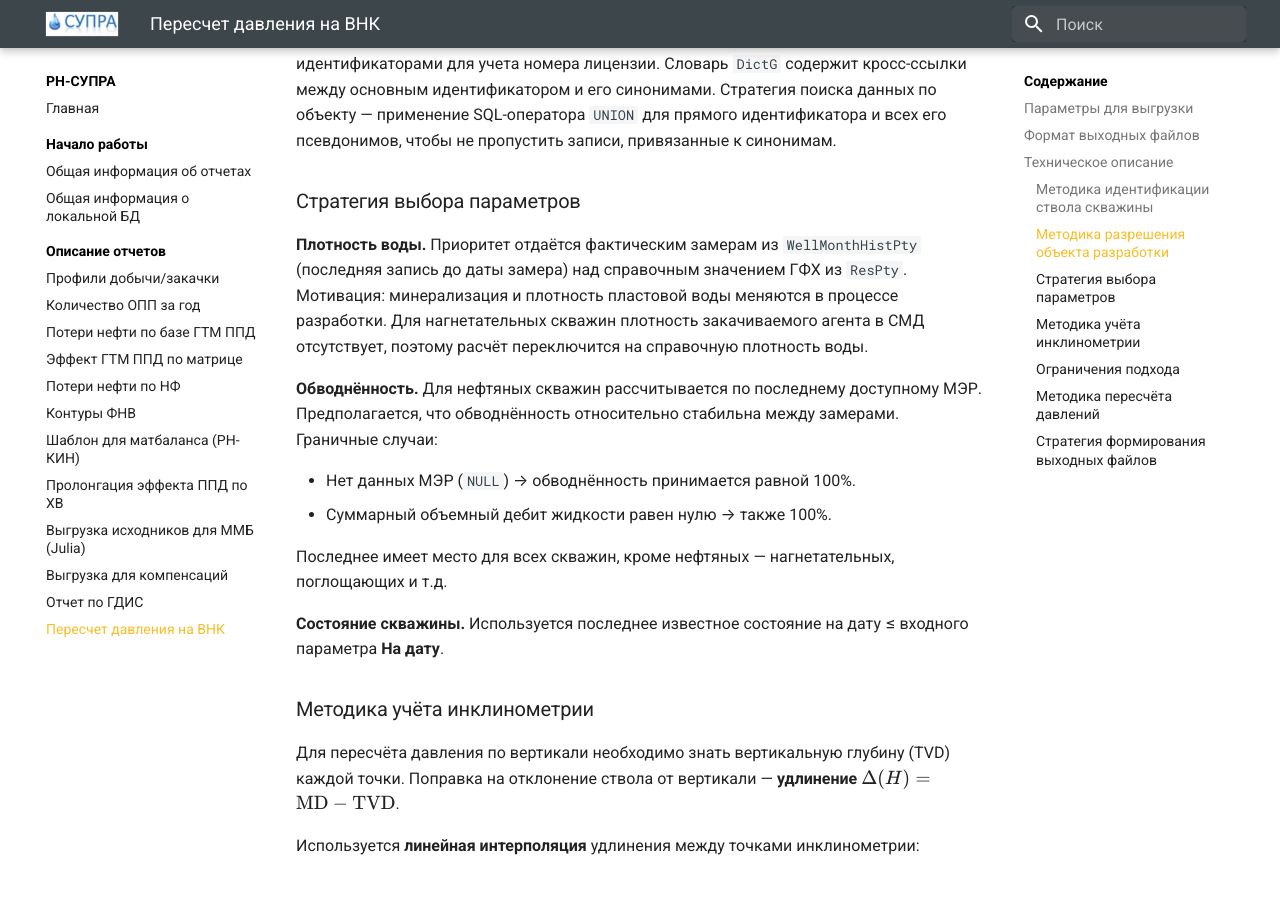
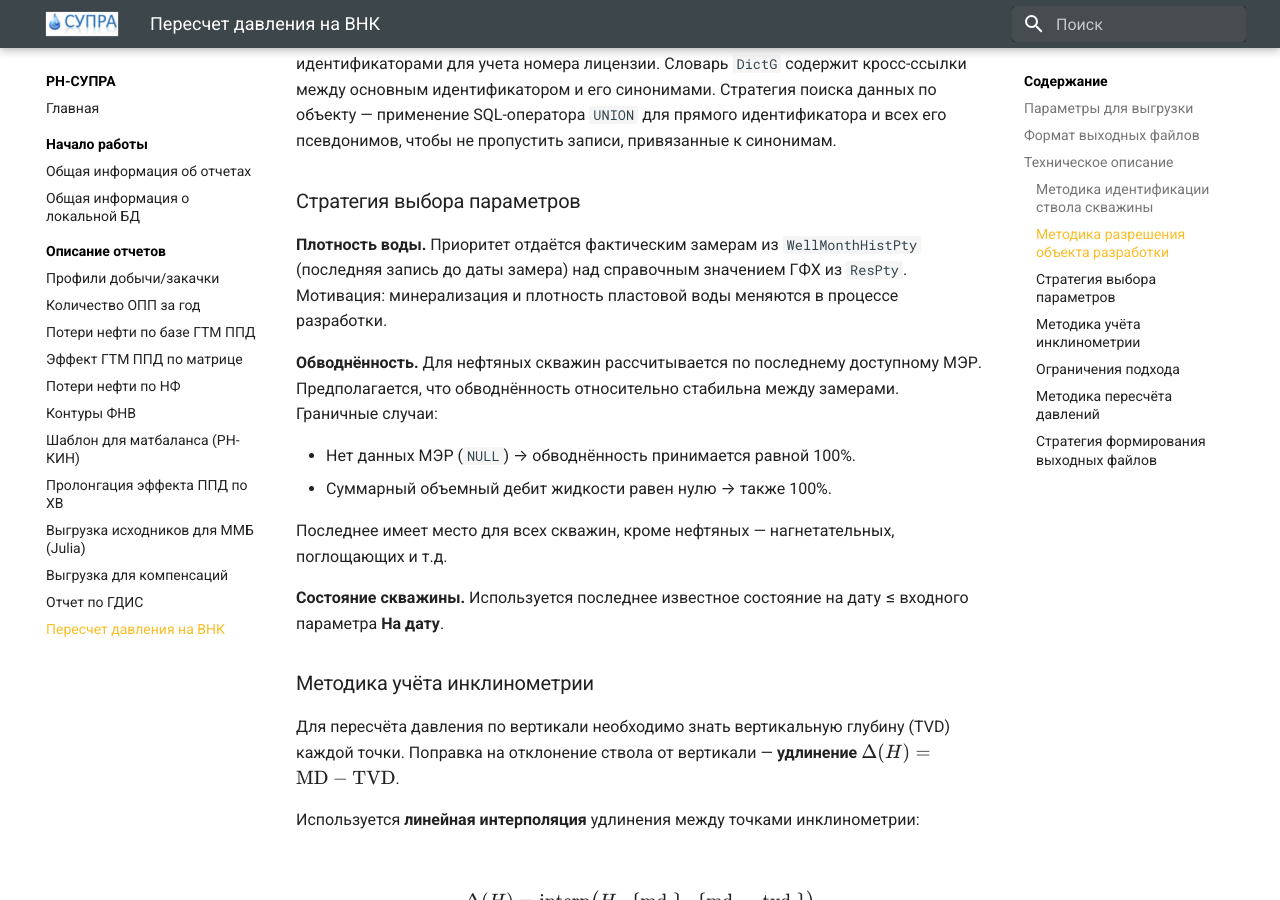
Before and after one commit to sidelkin1/ppd_forms, an MkDocs documentation site: the page built from docs/app/reports/owc_resp.md, in a window 1280 px wide and 900 px high, scrolled down 1370 px. Built offline with MkDocs 1.6.1 and Material for MkDocs 9.7.7, drawn with Linux system fonts in a browser that asks for light colours.

Commit message:
📝 docs(reports): update water density strategy note

```diff
--- a/docs/app/reports/owc_resp.md
+++ b/docs/app/reports/owc_resp.md
@@ -39,7 +39,7 @@ date:
 
 ### Стратегия выбора параметров
 
-**Плотность воды.** Приоритет отдаётся фактическим замерам из `WellMonthHistPty` (последняя запись до даты замера) над справочным значением ГФХ из `ResPty`. Мотивация: минерализация и плотность пластовой воды меняются в процессе разработки. Для нагнетательных скважин плотность закачиваемого агента в СМД отсутствует, поэтому расчёт переключится на справочную плотность воды.
+**Плотность воды.** Приоритет отдаётся фактическим замерам из `WellMonthHistPty` (последняя запись до даты замера) над справочным значением ГФХ из `ResPty`. Мотивация: минерализация и плотность пластовой воды меняются в процессе разработки.
 
 **Обводнённость.** Для нефтяных скважин рассчитывается по последнему доступному МЭР. Предполагается, что обводнённость относительно стабильна между замерами. Граничные случаи:
 
```
